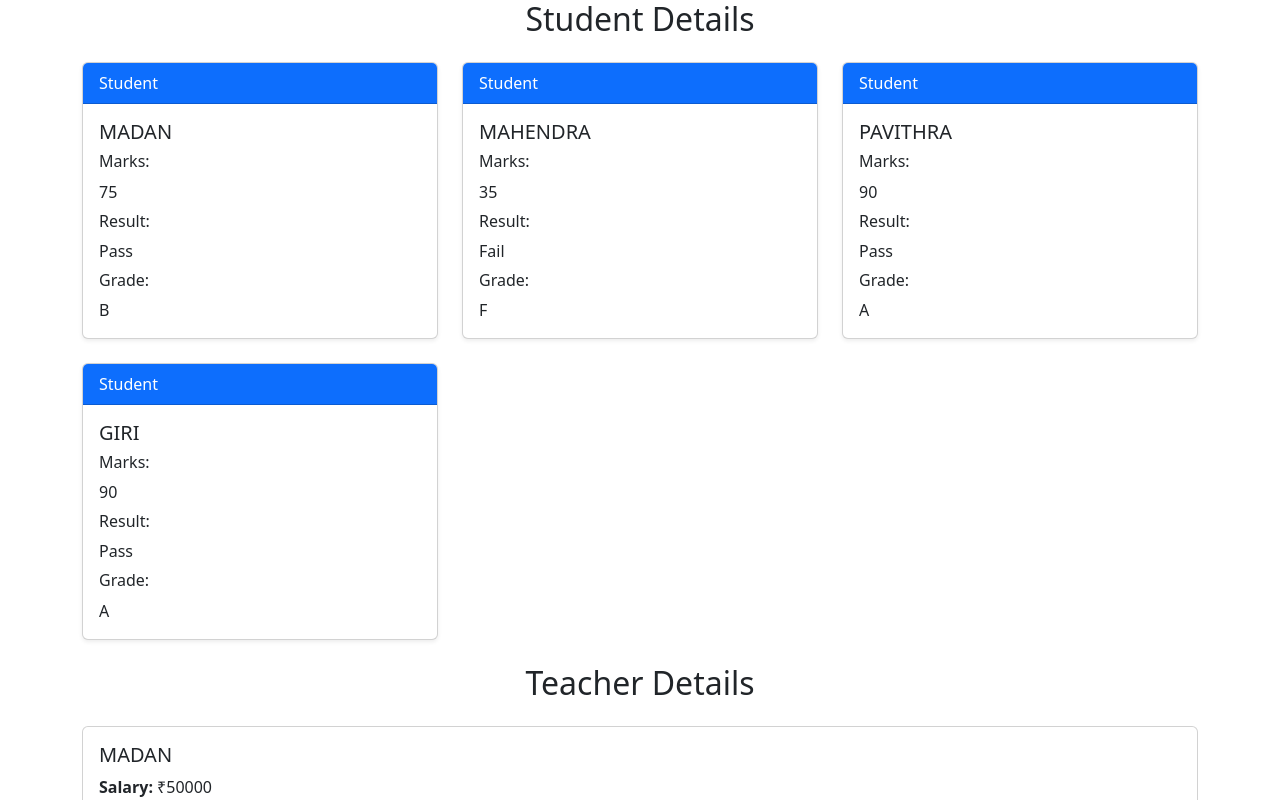
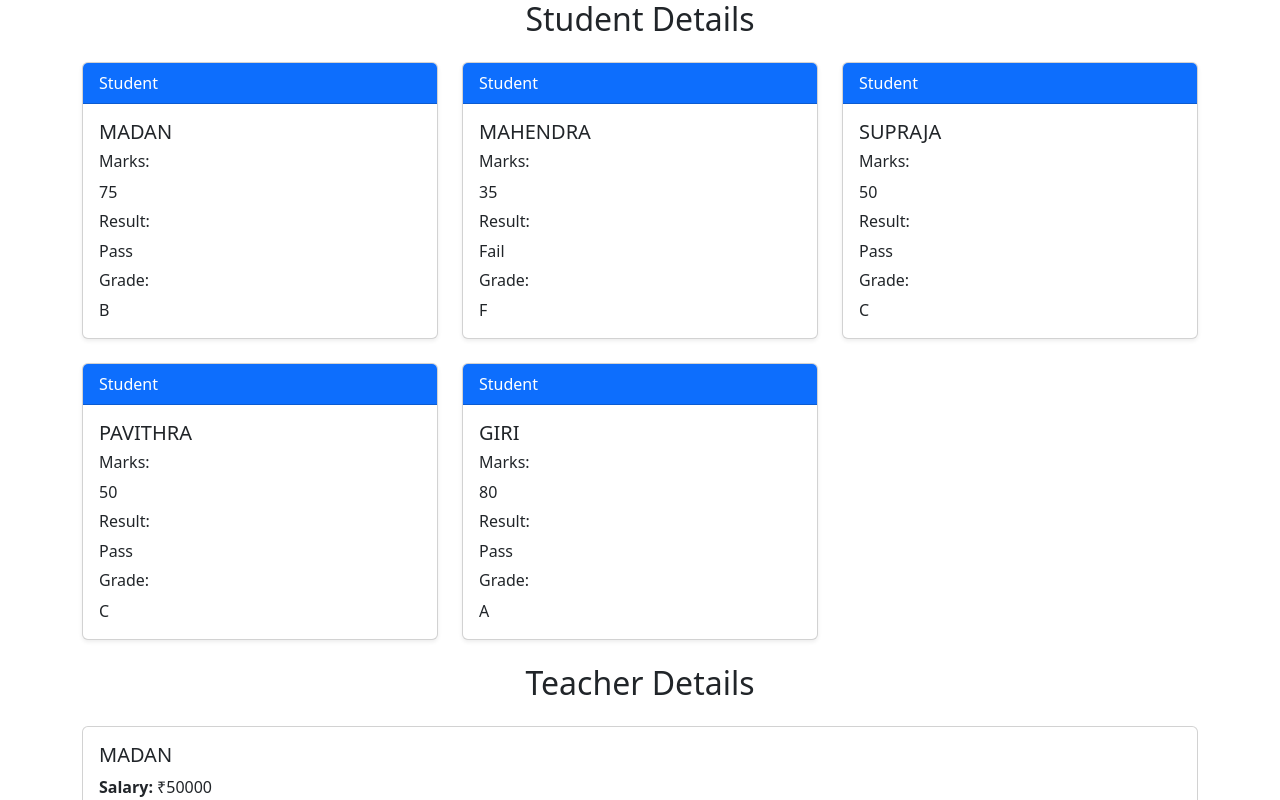
Before and after one commit to mahendrapmisard/AngulardemoApplication, an Angular app: page / in a window 1280 px wide. Shown: the top 800 px of the page. Built offline with nearby package versions, Linux system fonts and the light colour scheme.

Commit message:
added manual obj creation in component

```diff
--- a/src/app/student-service.ts
+++ b/src/app/student-service.ts
@@ -4,24 +4,27 @@ import { Injectable } from '@angular/core';
   providedIn: 'root',
 })
 export class StudentService {
-
   students = [
     {
       name: 'madan',
-      marks: 75
+      marks: 75,
     },
     {
       name: 'mahendra',
-      marks: 35
+      marks: 35,
+    },
+    {
+      name: 'supraja',
+      marks: 50,
     },
     {
       name: 'pavithra',
-      marks: 90
+      marks: 50,
     },
     {
       name: 'giri',
-      marks: 90
-    }
+      marks: 80,
+    },
   ];
 
   getStudents() {
@@ -29,7 +32,6 @@ export class StudentService {
   }
 
   getResult(marks: number) {
-
     if (marks >= 40) {
       return 'Pass';
     }
@@ -38,7 +40,6 @@ export class StudentService {
   }
 
   getGrade(marks: number) {
-
     if (marks >= 80) {
       return 'A';
     }
--- a/src/app/students/students.ts
+++ b/src/app/students/students.ts
@@ -8,12 +8,11 @@ import { StudentService } from '../student-service';
   styleUrl: './students.css',
 })
 export class Students {
-
-   students: any[] = [];
+  students: any[] = [];
 
   constructor(public studentService: StudentService) {
+    this.students = this.studentService.getStudents();
+  }
 
-    this.students = this.studentService.getStudents();
-
-  }
+  // studentService = new StudentService();
 }
```
